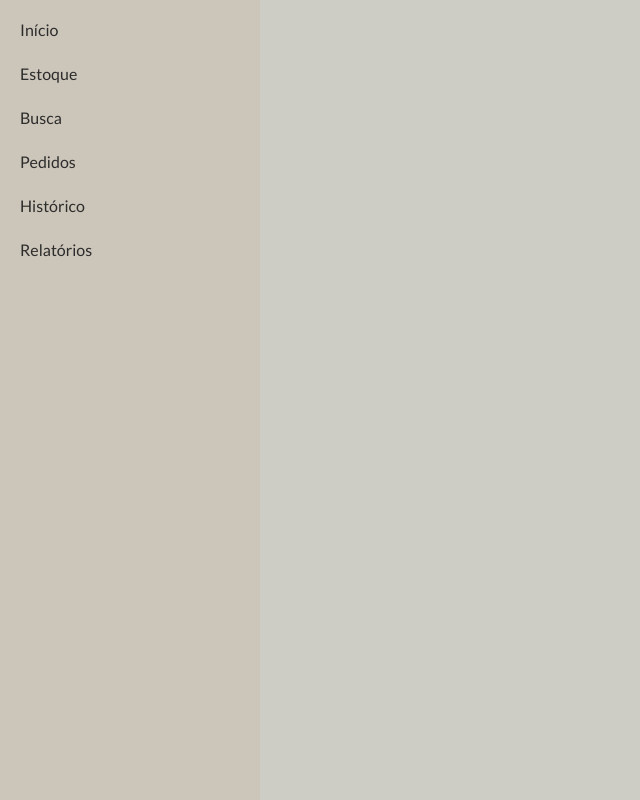
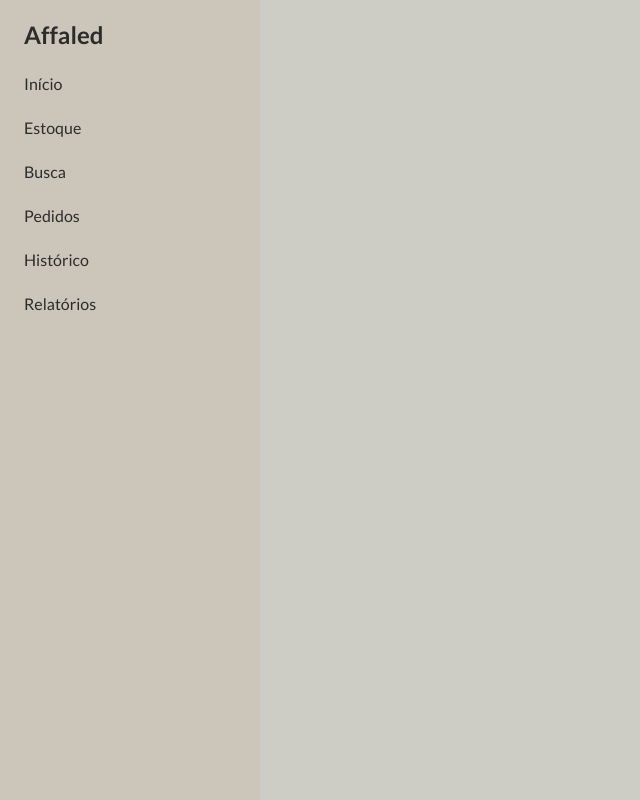
Before and after one commit to Affaled/Suit-Guide, a React (Vite) app: page / in a window 1280 px wide. Shown: the whole page, without its empty margins (0-640 px from the left). Built offline with nearby package versions, Linux system fonts and the light colour scheme; a web font is replaced by a local one.

Commit message:
criação do espaço para logo no drawer

```diff
--- a/src/assets/styles/components/_Drawer.scss
+++ b/src/assets/styles/components/_Drawer.scss
@@ -1,4 +1,6 @@
 .Drawer {
+  display: block;
+
   position: fixed;
   top: 0;
   left: 0;
@@ -9,6 +11,22 @@
   padding: 0.5rem;
 
   background-color: $auxiliar-color;
+
+  &__logo {
+    display: inline-block;
+
+    width: 100%;
+
+    padding: 0.75rem 1rem;
+
+    & h1 {
+      display: block;
+
+      width: 100%;
+
+      font-size: 1.5rem;
+    }
+  }
 
   &__nav {
     display: block;
@@ -28,7 +46,7 @@
         display: flex;
         flex-grow: 1;
 
-        padding: 0.75rem;
+        padding: 0.75rem 1rem;
 
         border-radius: 0.375rem;
       }
--- a/src/assets/styles/global/index.css
+++ b/src/assets/styles/global/index.css
@@ -1,5 +1,6 @@
 @import url("https://fonts.googleapis.com/css2?family=Lato:wght@100;300;400;700;900&family=Ysabeau+Office:wght@1;100;200;300;400;500;600;700;800;900;1000&display=swap");
 .Drawer {
+  display: block;
   position: fixed;
   top: 0;
   left: 0;
@@ -7,6 +8,16 @@
   height: 100%;
   padding: 0.5rem;
   background-color: #ccc5b9;
+}
+.Drawer__logo {
+  display: inline-block;
+  width: 100%;
+  padding: 0.75rem 1rem;
+}
+.Drawer__logo h1 {
+  display: block;
+  width: 100%;
+  font-size: 1.5rem;
 }
 .Drawer__nav {
   display: block;
@@ -22,7 +33,7 @@
 .Drawer__nav li a {
   display: flex;
   flex-grow: 1;
-  padding: 0.75rem;
+  padding: 0.75rem 1rem;
   border-radius: 0.375rem;
 }
 
--- a/src/components/Drawer.jsx
+++ b/src/components/Drawer.jsx
@@ -2,7 +2,10 @@
 
 export default function Drawer() {
   return (
-    <aside className="Drawer">
+    <div className="Drawer">
+      <div className="Drawer__logo">
+        <h1>Affaled</h1>
+      </div>
       <nav className="Drawer__nav">
         <ul>
           <li>
@@ -25,6 +28,6 @@
           </li>
         </ul>
       </nav>
-    </aside>
+    </div>
   );
 }
```
Also changed, not shown: 1 other file (tests, documents, lock files or other folders).
